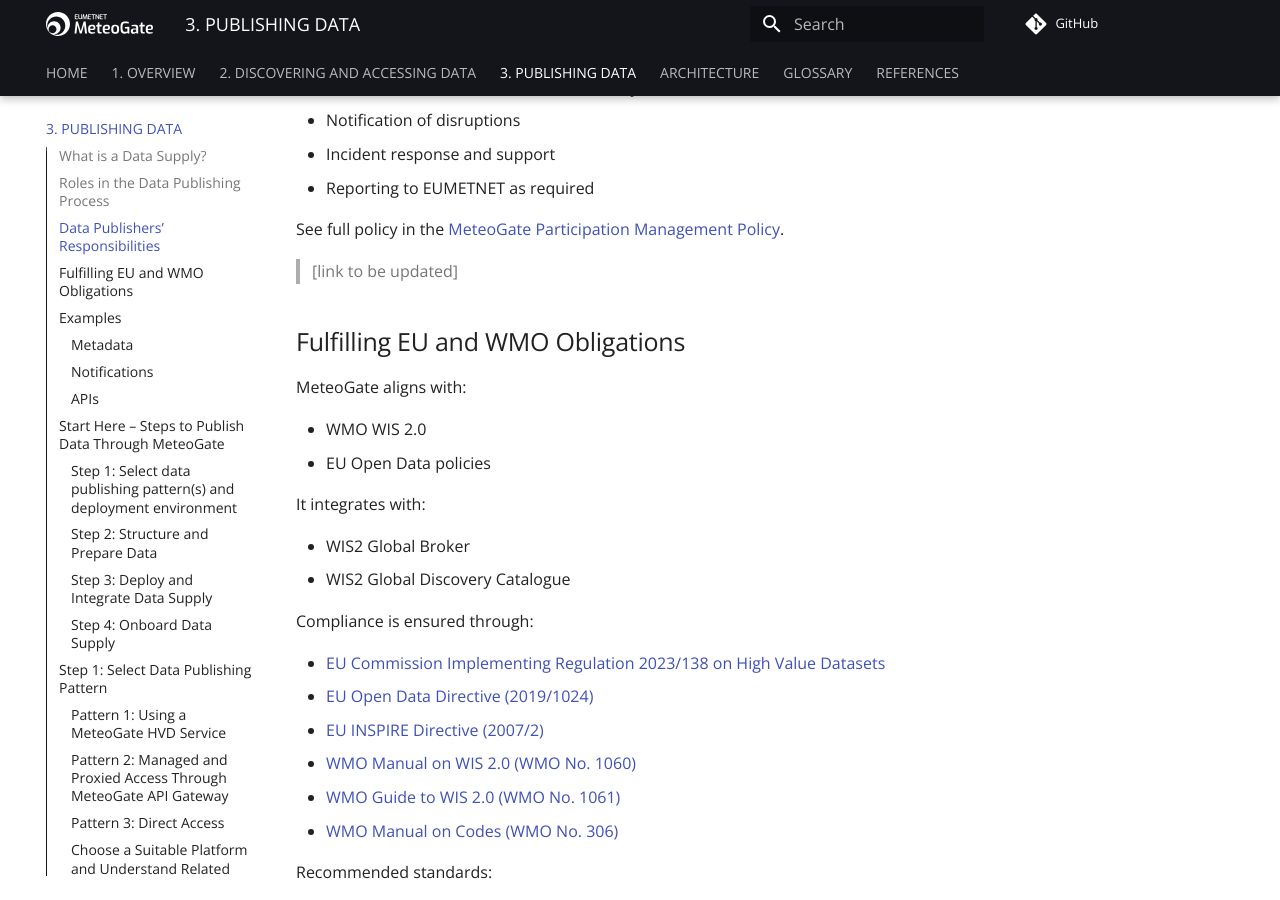
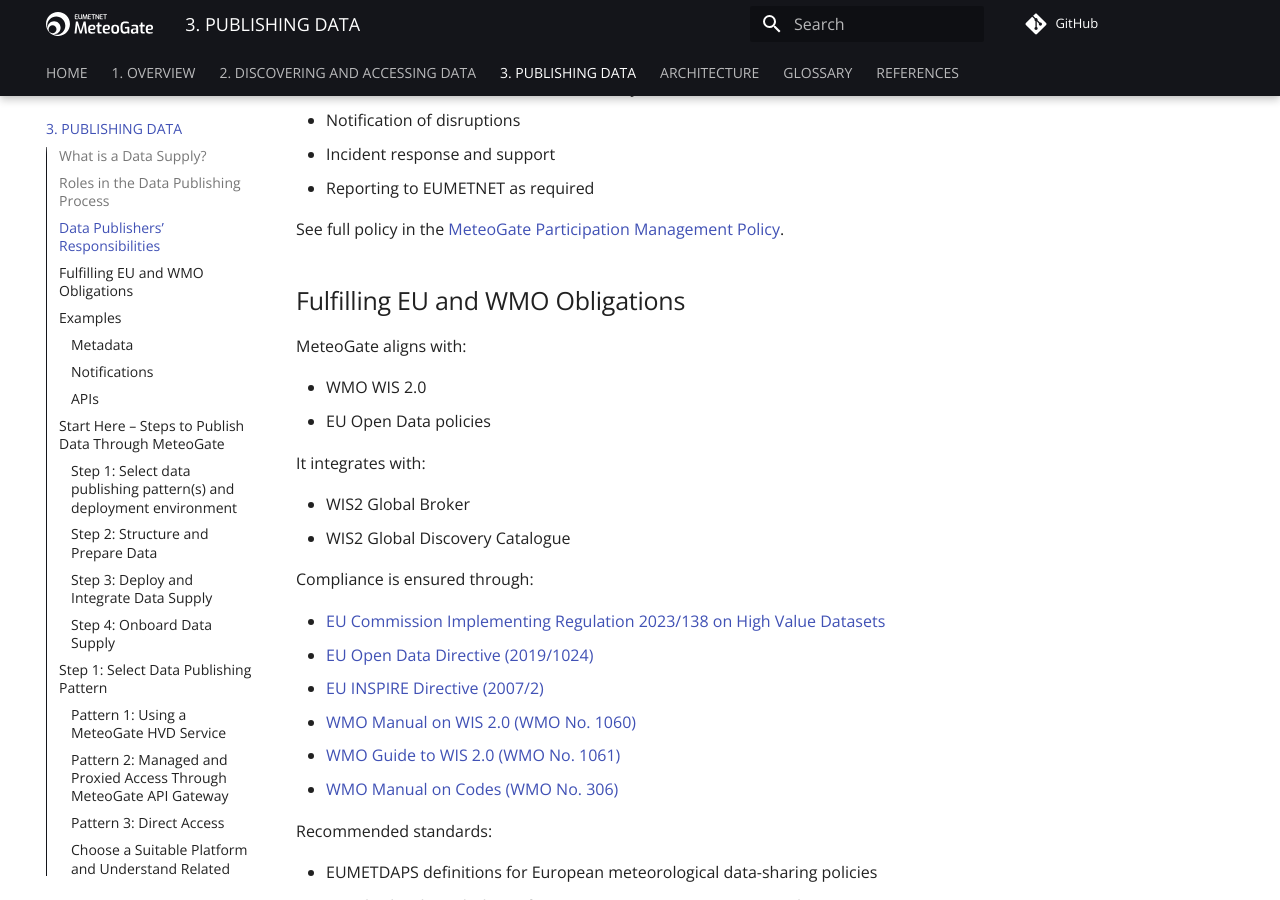
Before and after one commit to EUMETNET/meteogate-documentation, an MkDocs documentation site: the page built from docs/3-publishing-data.md, in a window 1280 px wide and 900 px high, scrolled down 1248 px. Built offline with MkDocs 1.6.1 and Material for MkDocs 9.7.7, drawn with Linux system fonts in a browser that asks for light colours; comment, search, counter and statistics services are not loaded.

Commit message:
Update 3-publishing-data.md

```diff
--- a/docs/3-publishing-data.md
+++ b/docs/3-publishing-data.md
@@ -16,7 +16,7 @@ In MeteoGate, a **Data Supply** is the technical component used to share, manage
 
 A **Data Publisher** deploys a Data Supply to make datasets available through MeteoGate.
 
-More details on architecture and integration options can be found in the [MeteoGate Overview](1-overview.md).
+More details on architecture and integration options can be found in the [MeteoGate Overview](../1-overview/).
 
 ## Roles in the Data Publishing Process
 
@@ -44,8 +44,6 @@ Data Publishers must ensure:
   - Reporting to EUMETNET as required
 
 See full policy in the [MeteoGate Participation Management Policy](../references/).
-
-> [link to be updated]
 
 ## Fulfilling EU and WMO Obligations
 
@@ -433,7 +431,7 @@ Publishing discovery metadata is straightforward. At a minimum, Data Publishers
 
 Discovery metadata records only need updates when there are changes to the dataset’s scope (size, extent, format, license, or content)
 
-For details, read more on [metadata structure and formatting](#Metadata).
+For details, read more on [metadata structure and formatting](#metadata).
 
 ### Publishing Notifications
 
@@ -546,7 +544,7 @@ WMO members are expected to meet relevant data quality standards, including:
 
 **Data Governance**
 
-Data governance policies ensure structured data management, compliance, and interoperability. The [MeteoGate Data Governance Policy](https://tlnt19059.sharepoint.com/:w:/r/sites/FEMDI/_layouts/15/Doc.aspx?sourcedoc=%7BB938B06E-5B69-4BF1-914C-4202EE6AAA8A%7D&file=Data%20governance%20policy.docx&action=default&mobileredirect=true) defines the requirements for data documentation and publication.
+Data governance policies ensure structured data management, compliance, and interoperability. The [MeteoGate Data Governance Policy](../references/) defines the requirements for data documentation and publication.
 
 ### Incident Response and Support Requests
 
```
